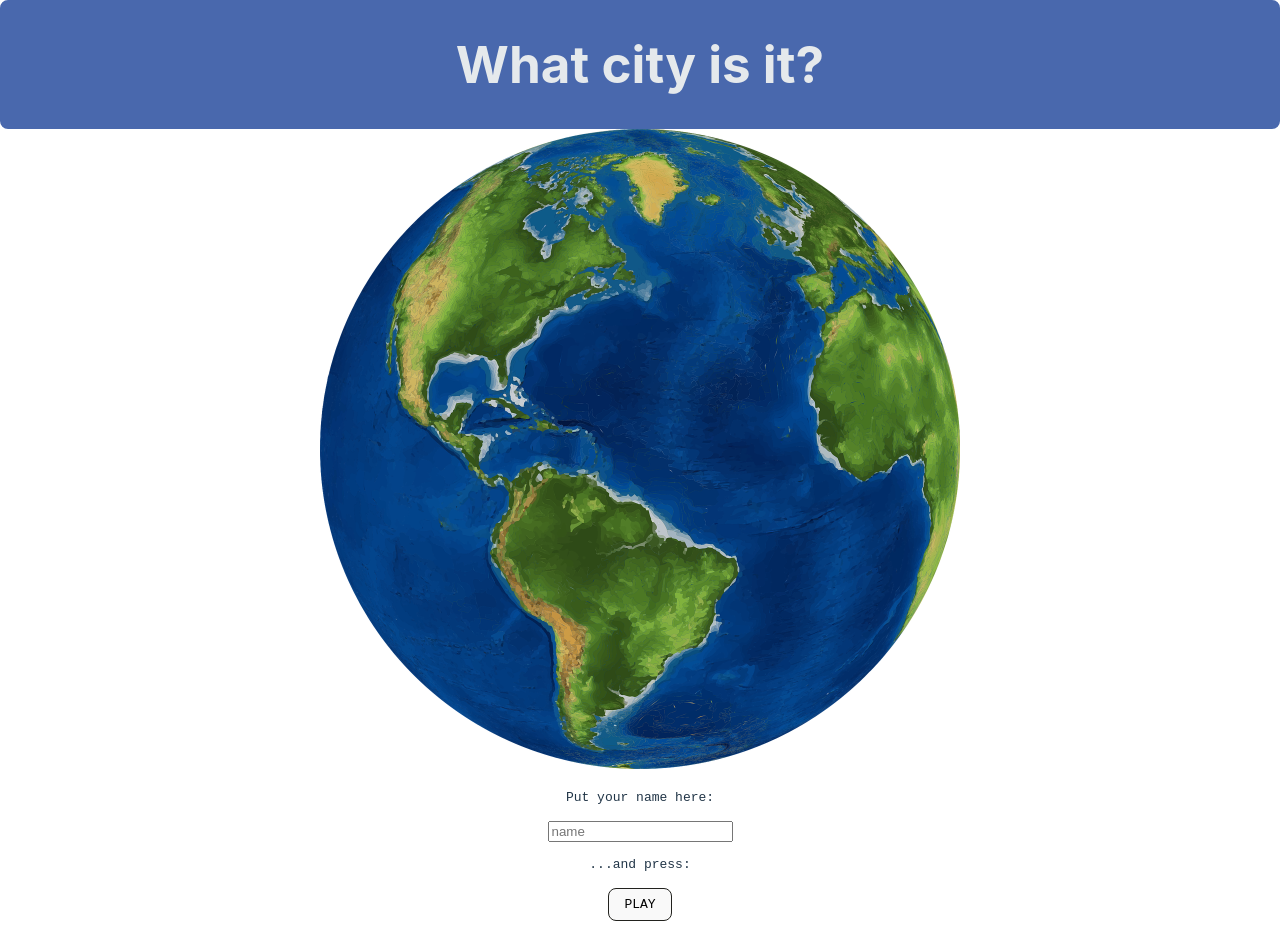
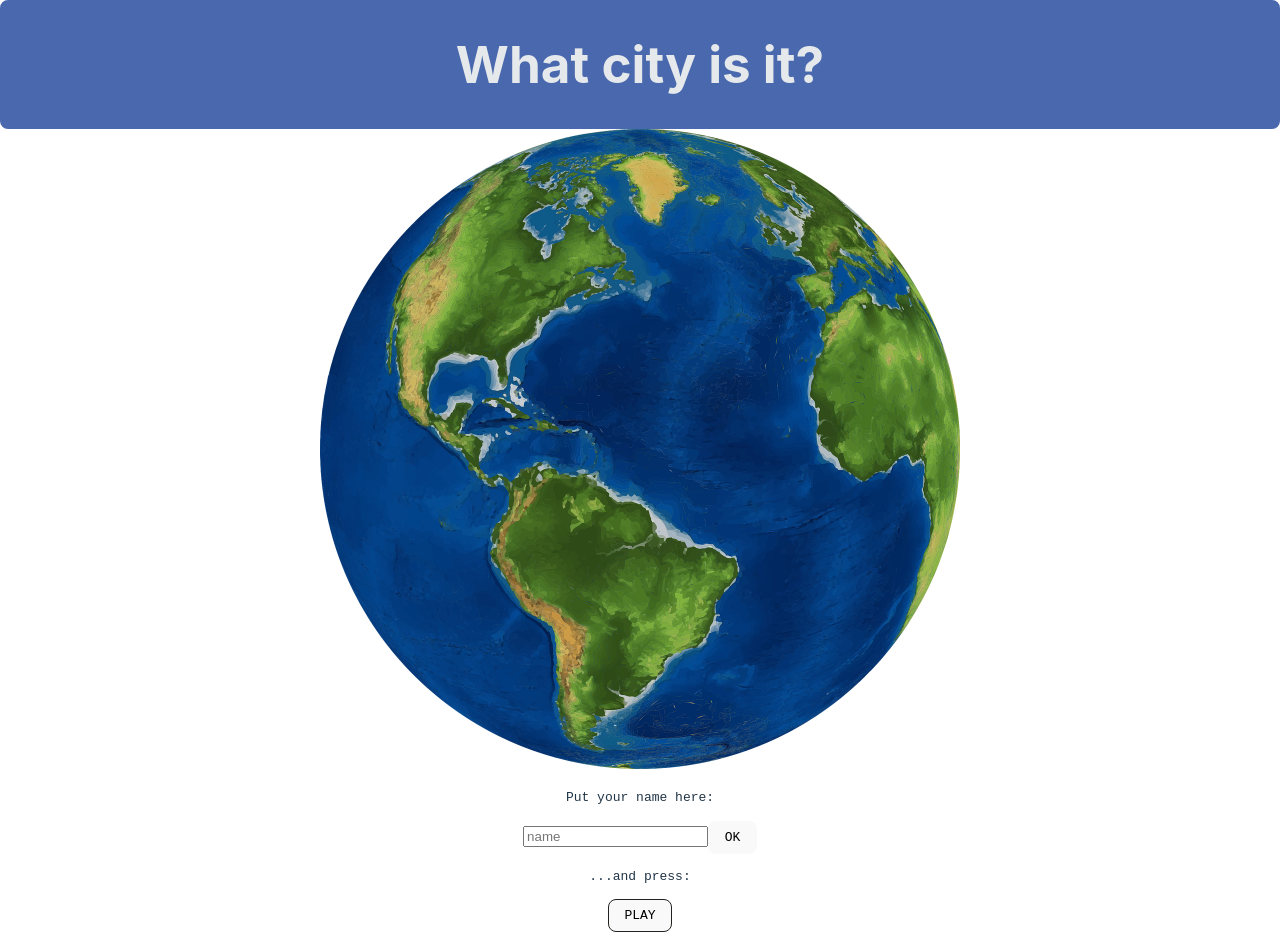
Before and after one commit to martao7/pokeFight, a React (Vite) app in the folder client/: page /welcome in a window 1280 px wide. Shown: the top 952 px of the page. Built offline with nearby package versions, Linux system fonts and the light colour scheme.

Commit message:
addYourName-function

```diff
--- a/client/src/components/Welcome.jsx
+++ b/client/src/components/Welcome.jsx
@@ -28,17 +28,16 @@ export default function Welcome() {
 
         <div className="usersName">
           <p>Put your name here:</p>
-          {/* <CreateSpieler /> */}
-          <form onSubmit={""}>
+          <CreateSpieler />
+          {/* <form onSubmit={""}>
             <input id="name" type="text" placeholder="name" value="" />
-
+            </form> */}
           <div className="playButton">
             <p>...and press:</p>
             <button onClick id="playButton">
               PLAY
             </button>
           </div>
-          </form>
         </div>
 
         <div classname="gameRulesExpl">
```
Lines whose indentation alone changed are shown as unchanged.
